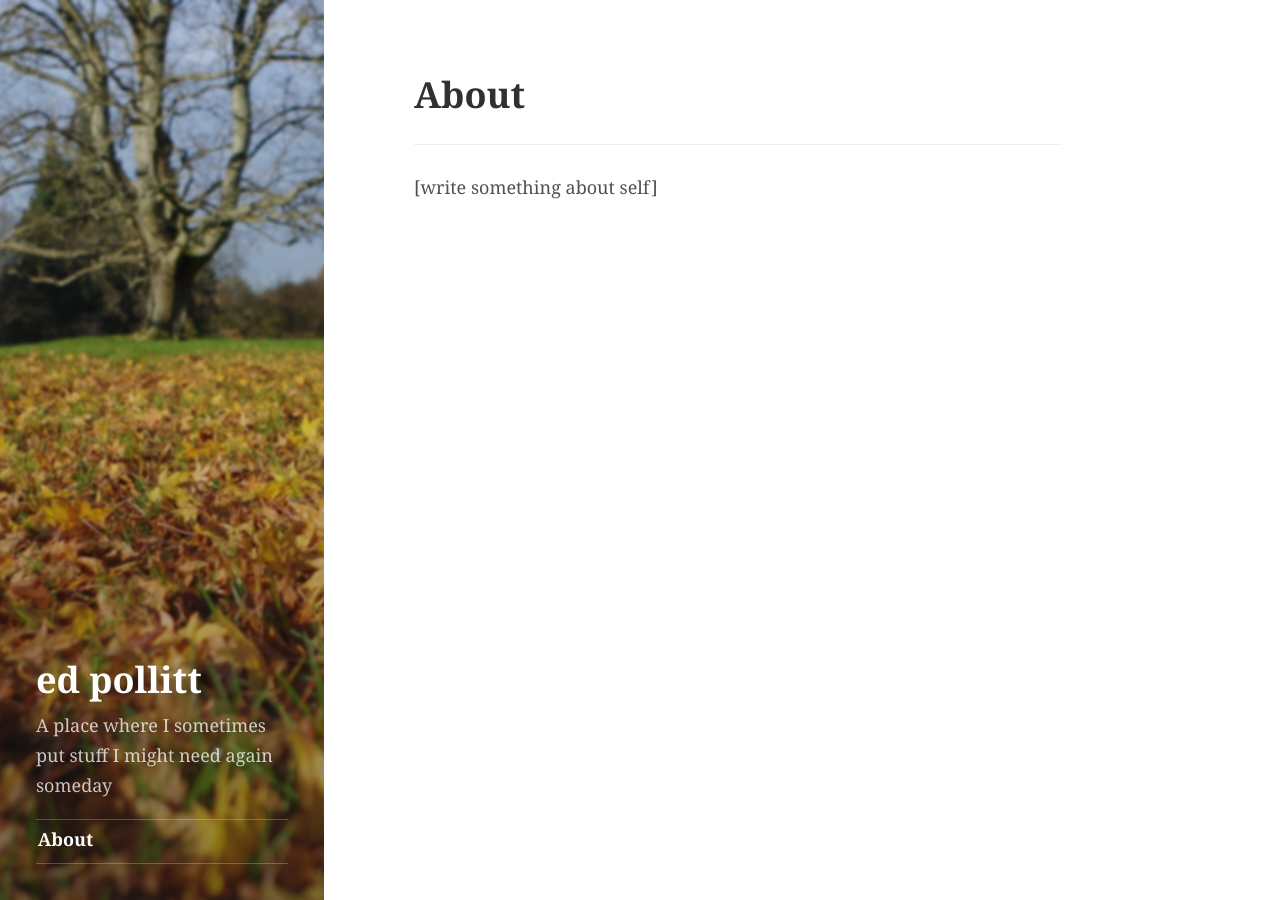
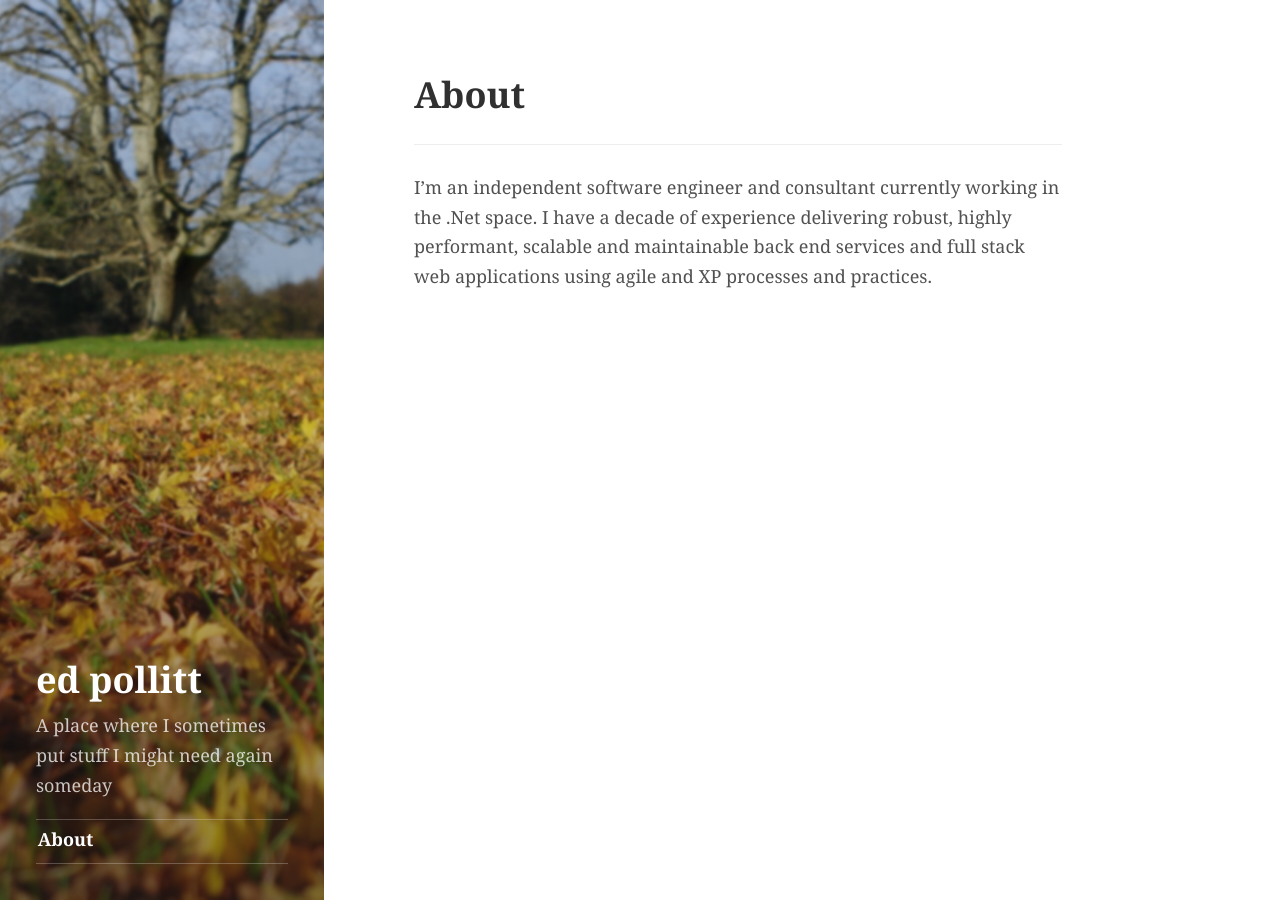
Before and after one commit to edpollitt/edpollitt.github.io, a Jekyll site: the page built from about.md, in a window 1280 px wide. Built offline with Jekyll 4.4.1, drawn with Linux system fonts in a browser that asks for light colours.

Commit message:
updated about

```diff
--- a/about.md
+++ b/about.md
@@ -9,4 +9,4 @@ title: About
 {% endcomment %}
 {% include about-short.html author=site.author %}
 
-[write something about self]
+I'm an independent software engineer and consultant currently working in the .Net space. I have a decade of experience delivering robust, highly performant, scalable and maintainable back end services and full stack web applications using agile and XP processes and practices.
```
